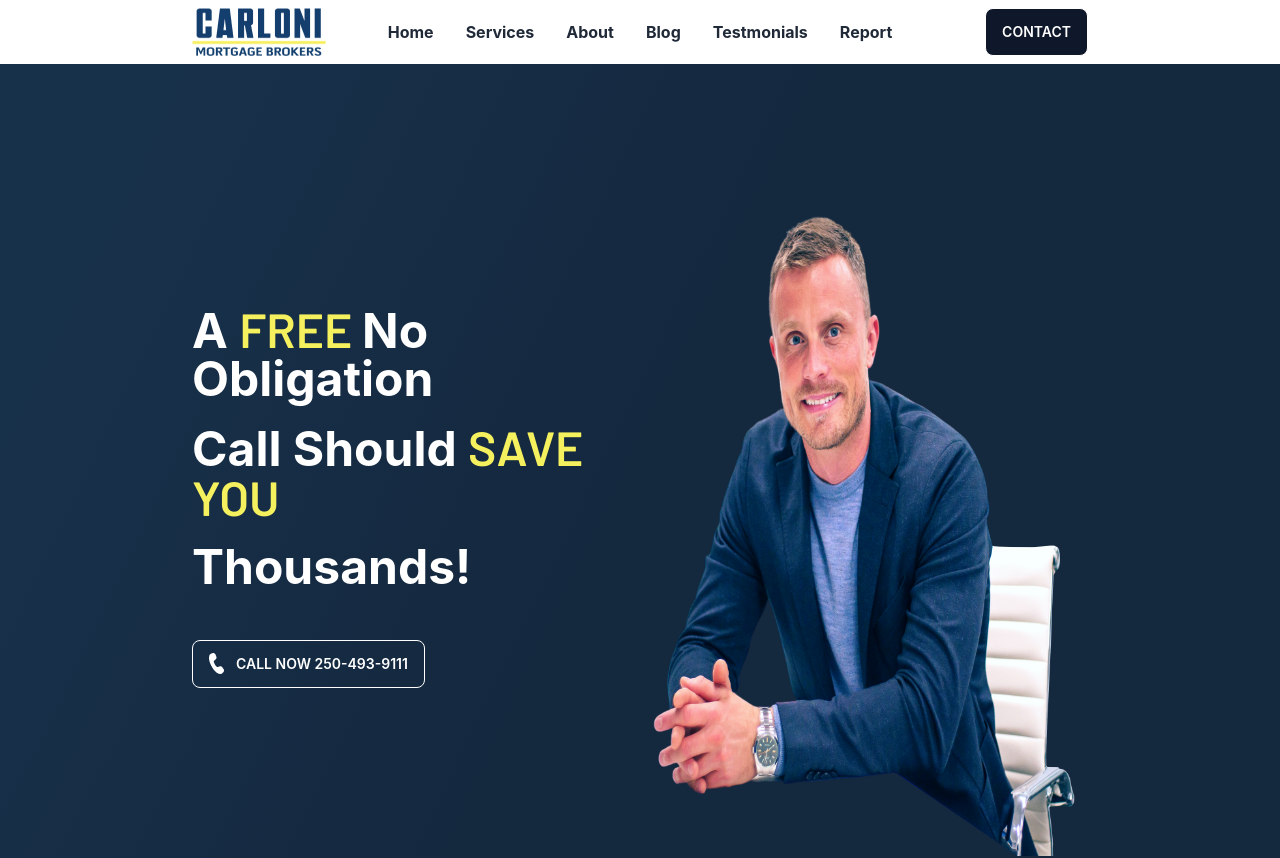
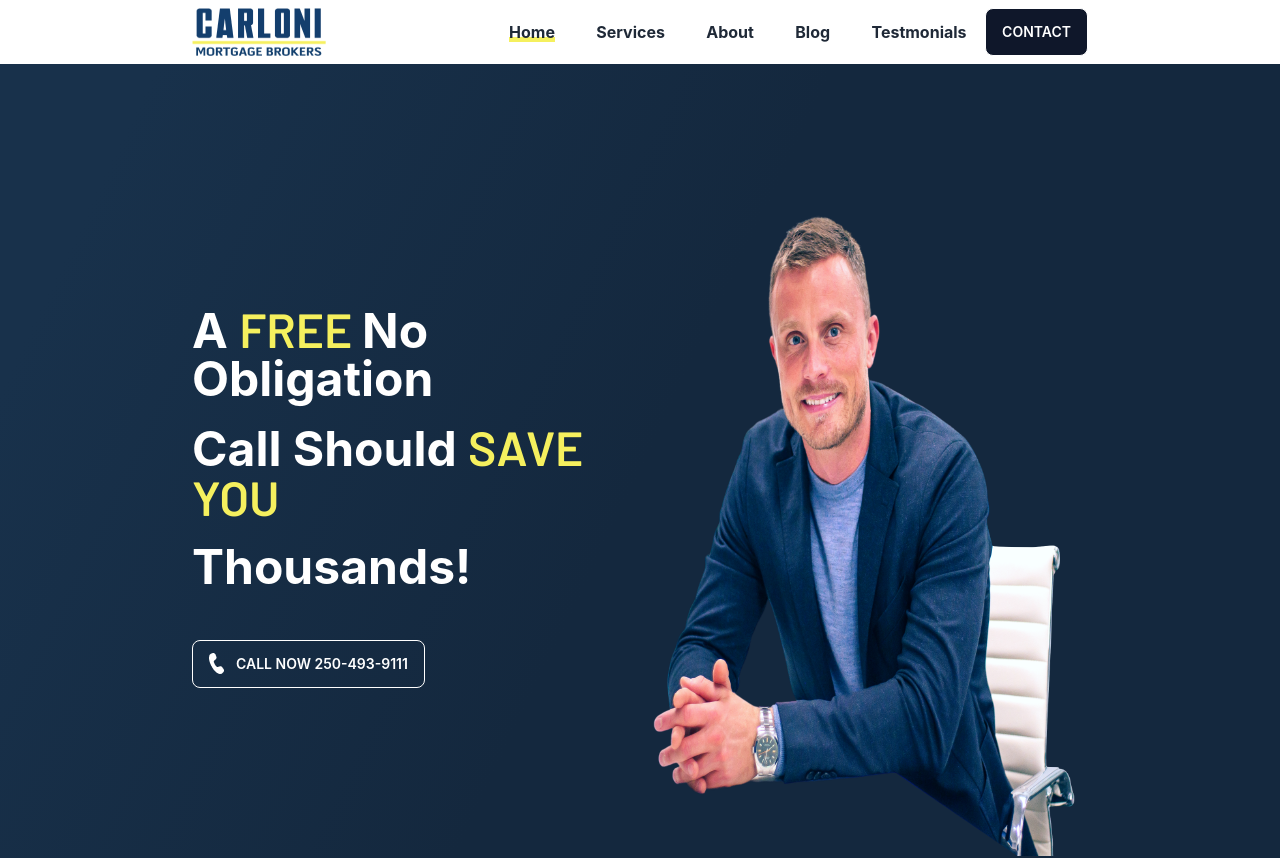
Before and after one commit to pixelean/carloni-client-side, a React (Create React App) app: page / in a window 1280 px wide. Shown: the top 858 px of the page. Built offline with nearby package versions, Linux system fonts and the light colour scheme.

Commit message:
header modify done

```diff
--- a/src/Components/Share/Header/Header.css
+++ b/src/Components/Share/Header/Header.css
@@ -5,6 +5,18 @@
     width: 134px;
     height: 62px;
     padding: 5% 0%;
+}
+
+.navLink{
+    margin-left: 12%;
+}
+
+#sidebar a.active {
+    background-image: url("../../../Asset/Page1/Rectangle72.png");
+    background-repeat: no-repeat;
+    background-position: bottom;
+    margin-top: 20%;
+
 }
 
 @media only screen and (max-width: 600px) {
--- a/src/Components/Share/Header/Header.js
+++ b/src/Components/Share/Header/Header.js
@@ -1,32 +1,33 @@
 import React from "react";
 import ShareButton from "../ShareButton/ShareButton";
-import { Link } from "react-router-dom";
+import { Link, NavLink } from "react-router-dom";
 import "./Header.css";
-import logo from "../../../Asset/Page1/navLogo.png"
+import logo from "../../../Asset/Page1/navLogo.png";
 
 const Header = () => {
+
   const menuItems = (
     <>
-      <li className="font-bold">
-        <Link to="/">Home</Link>
+      <li id="sidebar" className="font-bold navLink">
+        <NavLink to="/" className="">Home</NavLink>
       </li>
-      <li className="font-bold ">
-        <Link to="/services">Services</Link>
+      <li id="sidebar" className="font-bold navLink ">
+        <NavLink to="/services">Services</NavLink>
       </li>
-      <li className="font-bold">
-        <Link to="/about">About</Link>
+      <li id="sidebar" className="font-bold navLink">
+        <NavLink to="/about" className=" ">About</NavLink>
       </li>
-      <li className="font-bold">
-        <Link to="/blogs">Blog</Link>
+      <li id="sidebar" className="font-bold navLink">
+        <NavLink to="/blogs" className="">Blog</NavLink>
       </li>
-      <li className="font-bold">
-        <Link to="/testimonials">Testmonials</Link>
+      <li id="sidebar" className="font-bold navLink">
+        <NavLink to="/testimonials" className="">Testmonials</NavLink>
       </li>
-      <li className="font-bold">
-        <Link to="/report">Report</Link>
+      <li id="sidebar" className="font-bold navLink">
+        <NavLink to="/report" className=" ">Report</NavLink>
       </li>
       {/* <li className="font-bold">
-        <Link to="/">Apply</Link>
+        <NavLink to="/">Apply</NavLink>
       </li> */}
     </>
   );
@@ -53,19 +54,17 @@ const Header = () => {
             </label>
             <ul
               tabIndex={0}
-              className="menu menu-compact dropdown-content  mt-3 p-2 shadow  rounded-box w-52 "
+              className="menu-compact dropdown-content  mt-3 p-2 shadow bg-base-100 rounded-box w-52 "
             >
               {menuItems}
             </ul>
           </div>
           <div>
-            {/* <div className="text-2xl font-extrabold">Cariloni</div>
-            <p>Mortgage Brokers</p> */}
             <img src={logo} alt="" className="navLogo"></img>
           </div>
         </div>
         <div className="navbar-center hidden lg:flex">
-          <ul className="menu menu-horizontal px-1">{menuItems}</ul>
+          <ul className=" menu-horizontal px-1">{menuItems}</ul>
         </div>
         <div className="navbar-end">
           <button className="headerBtn  btn btn-outline btn-white border-white text-white bg-slate-900">
@@ -73,6 +72,8 @@ const Header = () => {
           </button>
         </div>
       </div>
+
+
     </div>
   );
 };
```
